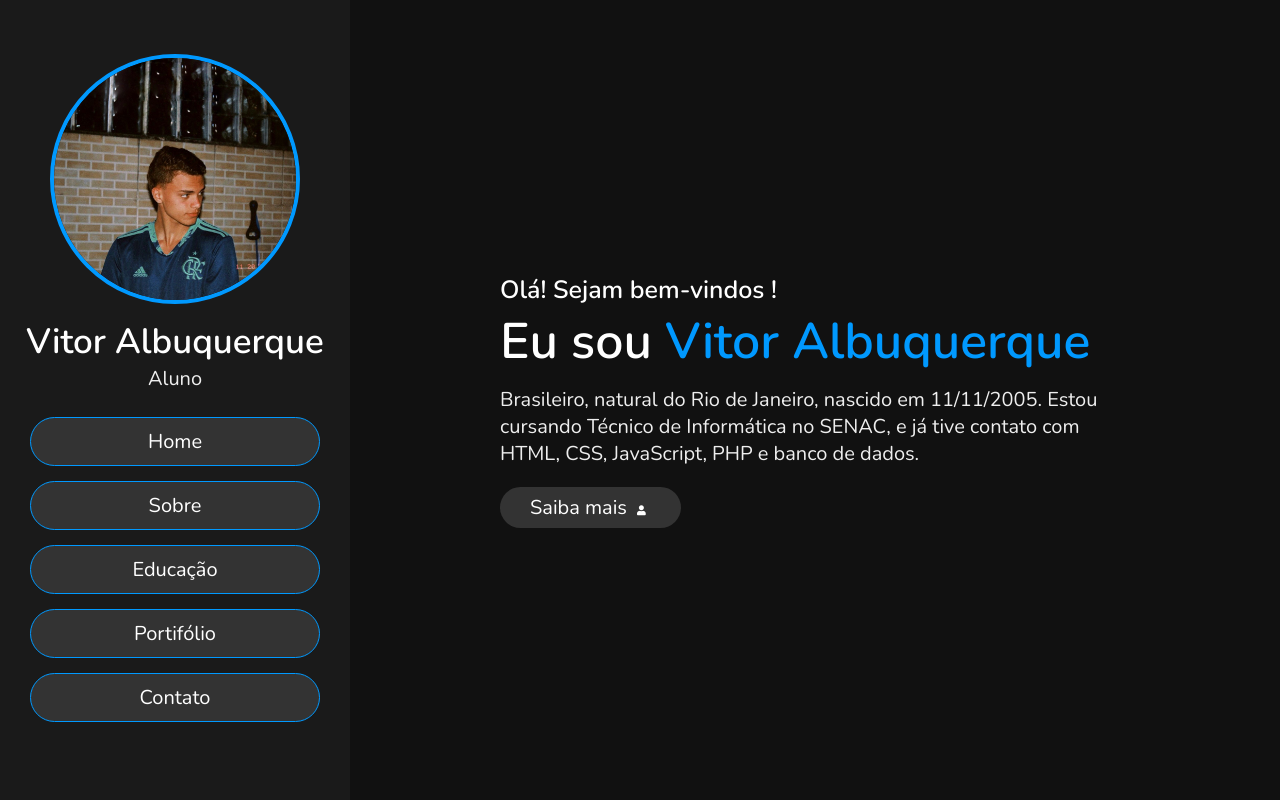
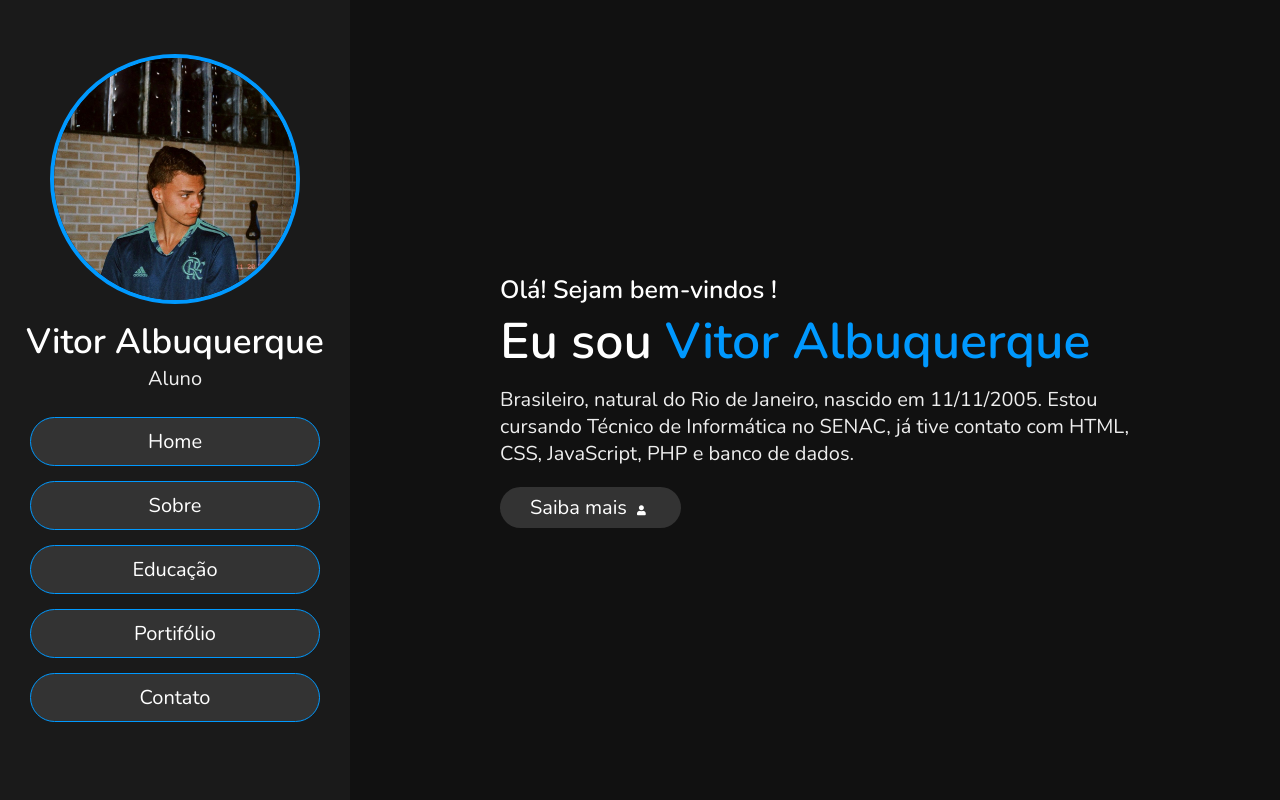
Before and after one commit to albuquerque14/PortifolioVTR, a plain HTML site: page index.html in a window 1280 px wide. Shown: the top 800 px of the page. Drawn offline with nearby package versions, Linux system fonts and the light colour scheme.

Commit message:
Update index.html

```diff
--- a/index.html
+++ b/index.html
@@ -46,7 +46,7 @@
 
     <h3>Olá! Sejam bem-vindos !</h3>
     <h1>Eu sou <span>Vitor Albuquerque</span></h1>
-    <p>Brasileiro, natural do Rio de Janeiro, nascido em 11/11/2005. Estou cursando Técnico de Informática no SENAC, e já tive contato com HTML, CSS, JavaScript, PHP e banco de dados.
+    <p>Brasileiro, natural do Rio de Janeiro, nascido em 11/11/2005. Estou cursando Técnico de Informática no SENAC, já tive contato com HTML, CSS, JavaScript, PHP e banco de dados.
     </p>
     <a href="#about"><button class="btn">Saiba mais <i class="fas fa-user"></i></button></a>
 
```
